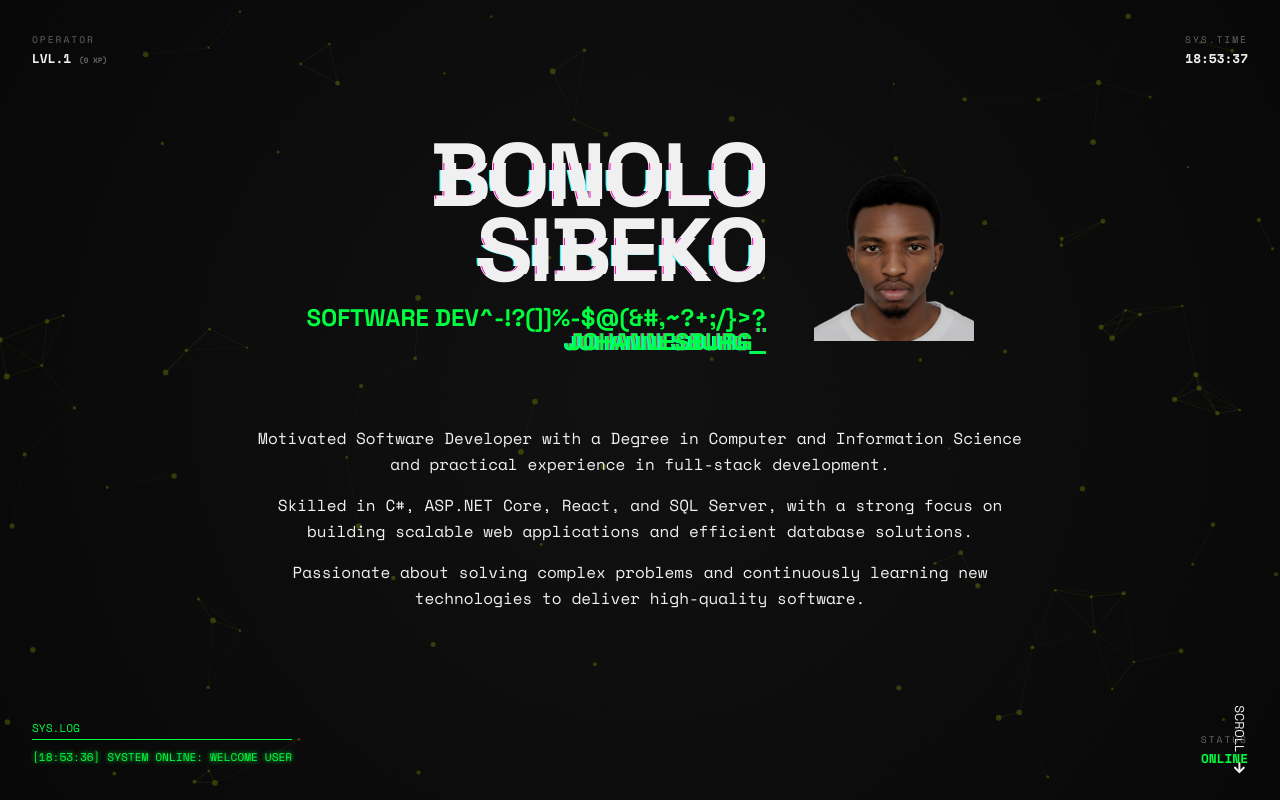
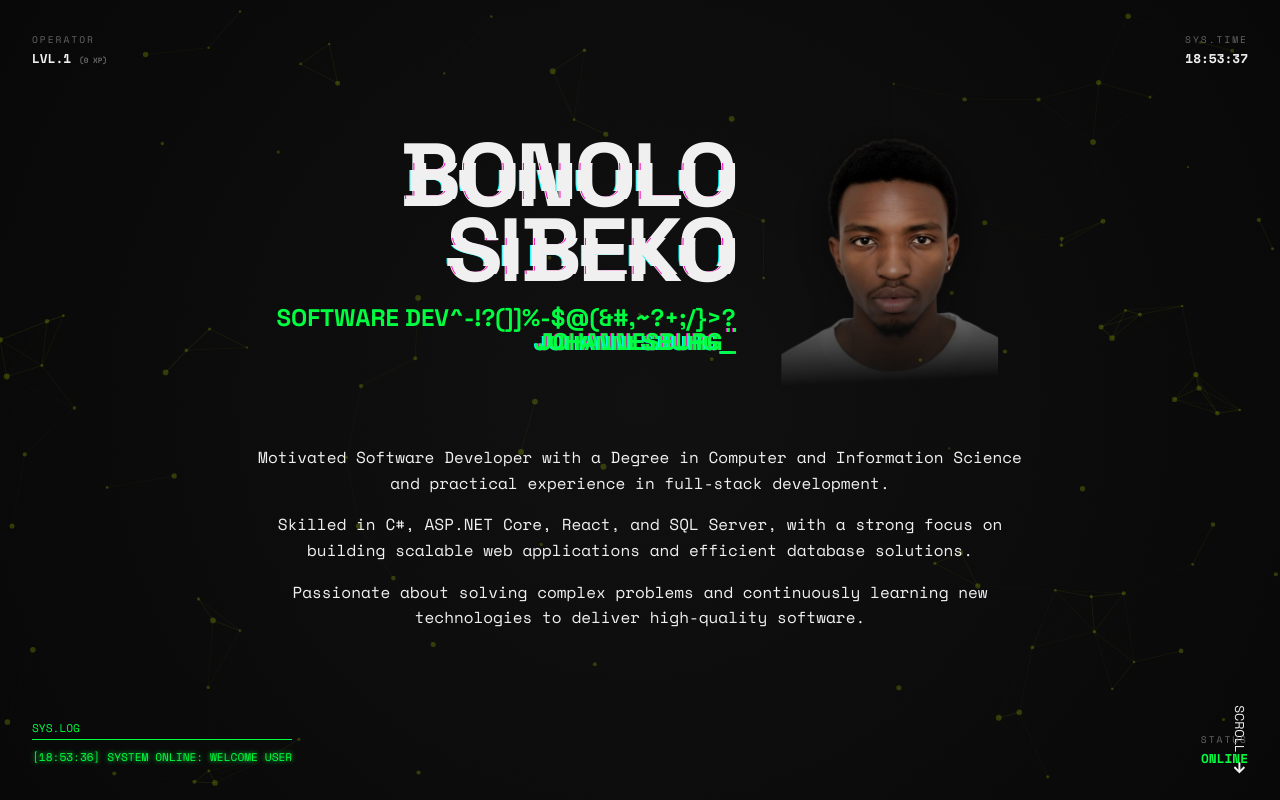
Before and after one commit to NoloSibeko/NoloSibekoPortfolio, a React (Vite) app in the folder ClientApp/: page / in a window 1280 px wide. Shown: the top 800 px of the page. Built offline with nearby package versions, Linux system fonts and the light colour scheme.

Commit message:
Enhance profile image with 3D perspective and smooth mask

```diff
--- a/ClientApp/src/App.css
+++ b/ClientApp/src/App.css
@@ -167,13 +167,16 @@ h1, h2, h3 {
 /* Profile Image Styling */
 .profile-frame {
     position: relative;
-    width: 160px;
-    height: 180px;
+    width: 220px;
+    height: 260px;
     transition: all 0.5s ease;
+    transform-style: preserve-3d;
+    transform: perspective(1000px) rotateY(10deg);
+    z-index: 10;
 }
 
 .profile-frame:hover {
-    transform: translateY(-5px);
+    transform: perspective(1000px) rotateY(0deg) scale(1.05);
 }
 
 .profile-img {
@@ -183,12 +186,15 @@ h1, h2, h3 {
     object-position: center top;
     display: block;
     /* Adjust brightness to match dark theme */
-    filter: brightness(0.9) contrast(1.1) grayscale(0.2);
+    filter: brightness(0.9) contrast(1.1) grayscale(0.2) drop-shadow(0 15px 30px rgba(0,0,0,0.6));
     transition: filter 0.5s ease;
+    /* Smoothen shoulders/chest */
+    -webkit-mask-image: linear-gradient(to bottom, black 50%, transparent 100%);
+    mask-image: linear-gradient(to bottom, black 50%, transparent 100%);
 }
 
 .profile-frame:hover .profile-img {
-    filter: brightness(1) contrast(1.1) grayscale(0);
+    filter: brightness(1) contrast(1.1) grayscale(0) drop-shadow(0 20px 40px rgba(0, 255, 65, 0.3));
 }
 
 /* Decorative Corners - Removed per request */
```
